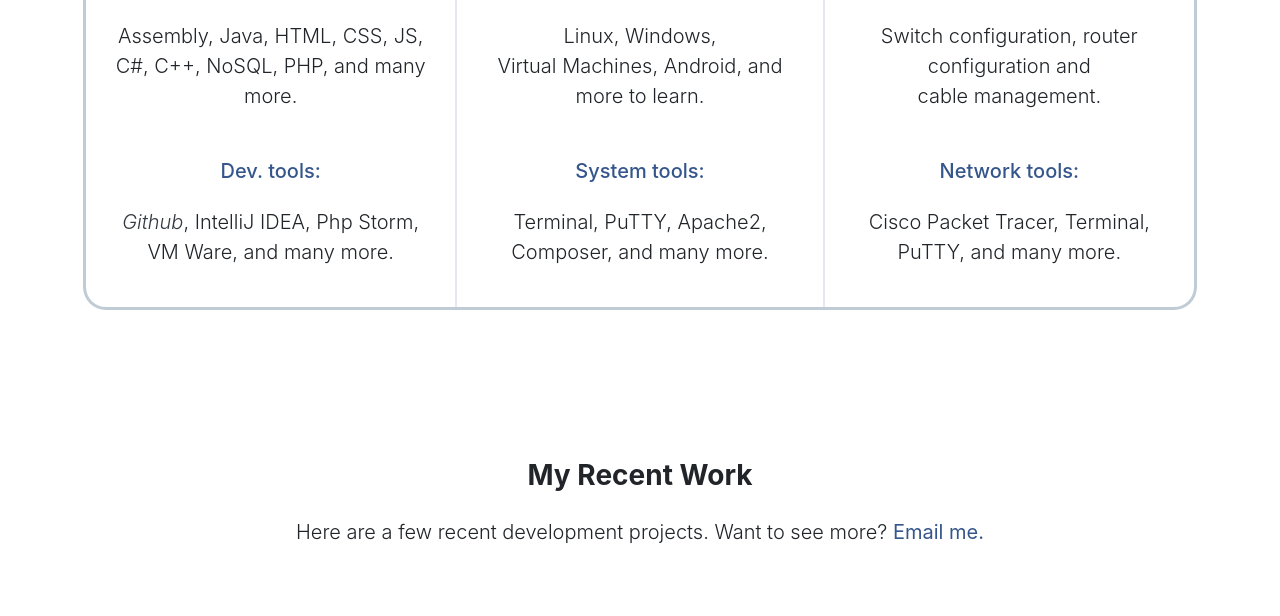
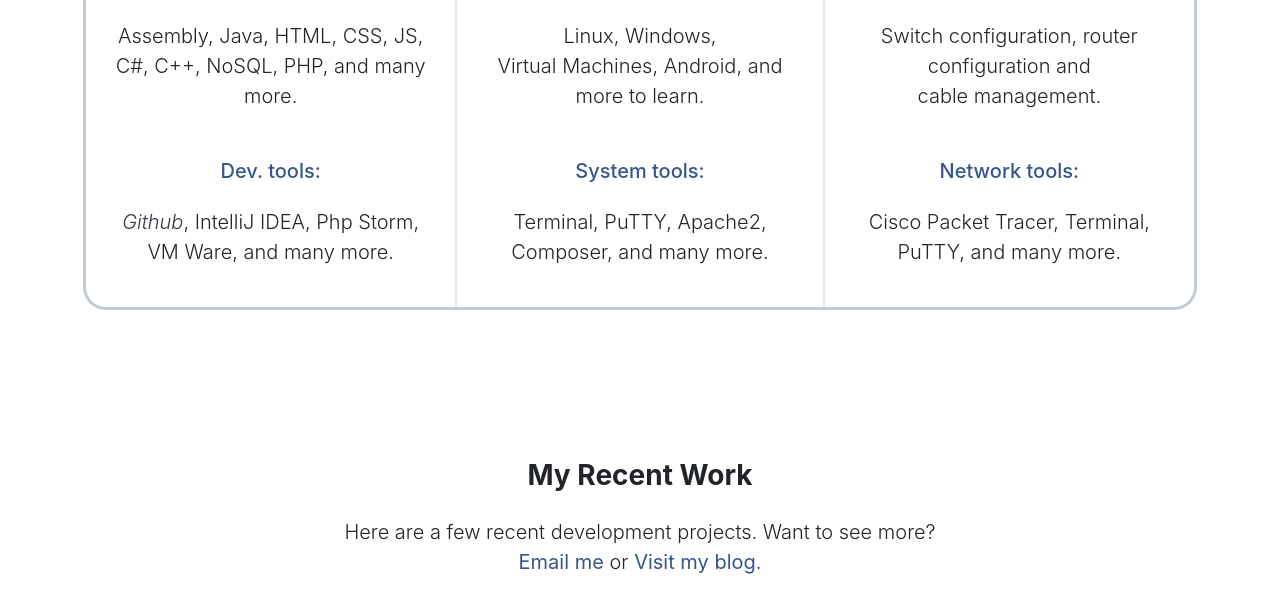
Before and after one commit to BlNARYFOUR/portfolioSite, a plain HTML site: page index.html in a window 1280 px wide. Shown: the part 1684-2300 px from the top of the page. Drawn offline with Linux system fonts and the light colour scheme.

Commit message:
Say hello does something now, and a link to blog has been added

```diff
--- a/index.html
+++ b/index.html
@@ -37,7 +37,7 @@
 
             <h1 class="pt-4 mb-4 h2 font-weight-bold text-center text-white">Software Engineer</h1>
             <h2 class="pb-4 lead text-center text-light font-weight-normal">I develop code according to your needs.</h2>
-            <a class="mt-1 mb-3 btn btn-outline-light">Say Hello</a>
+            <a class="mt-1 mb-3 btn btn-outline-light" href="mailto:lambertbrend@gmail.com">Say Hello</a>
 
             <a href="#main" class="arrow-down mt-5"></a>
         </div>
@@ -121,8 +121,9 @@
         <section class="mt-5 pt-5 pb-5 container">
             <h2 class="mt-5 pt-2 mb-4 font-weight-bold h3 text-capitalize reveal">My recent work</h2>
             <p class="lead reveal">
-                Here are a few recent development projects. Want to see more?
-                <a href="mailto:lambertbrend@gmail.com" class="blue font-weight-normal">Email&nbspme.</a>
+                Here are a few recent development projects. Want to see more?<br />
+                <a href="mailto:lambertbrend@gmail.com" class="blue font-weight-normal">Email&nbspme</a> or
+                <a href="https://blog.binaryfour.be" target="_blank" class="blue font-weight-normal">Visit&nbspmy&nbspblog</a>.
             </p>
             <div class="row justify-content-center mt-5 pt-4 text-white">
                 <div class="col-xl-4 col-lg-6 col-md-6 p-3">
```
